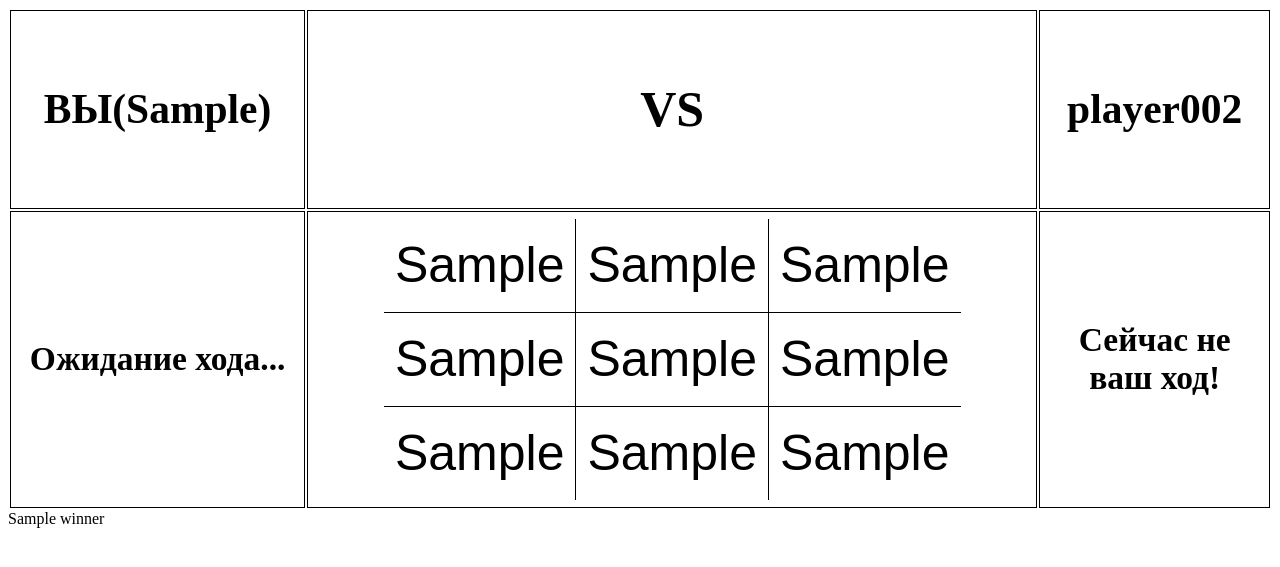
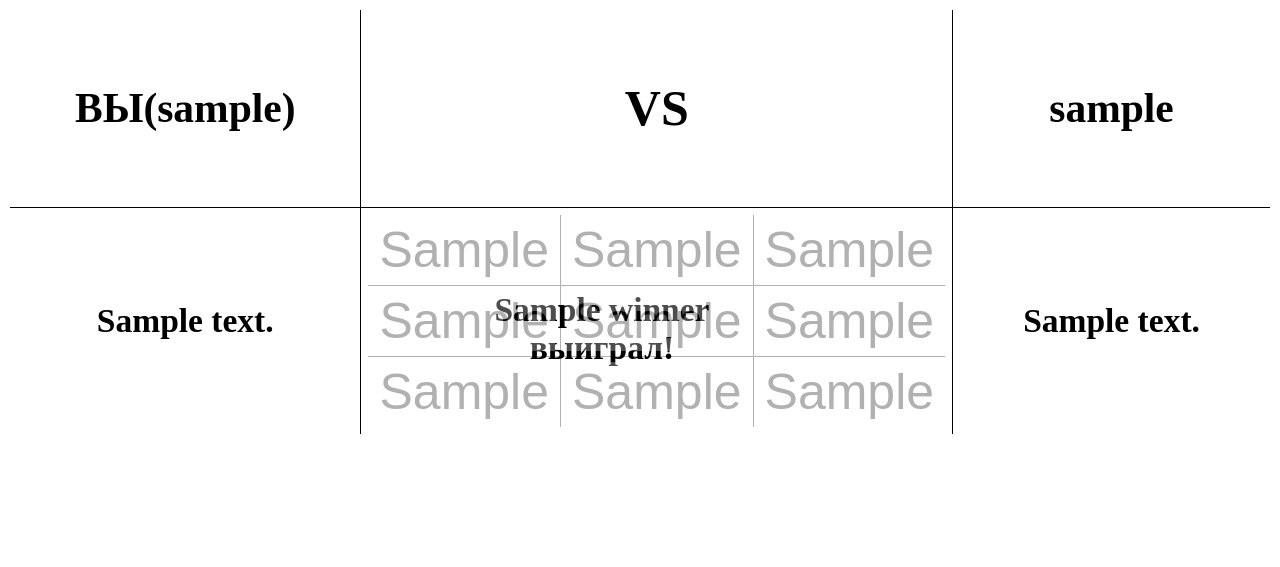
Before and after one commit to petia2009/kris_cross_game, a Django app: template django-backend/kris_cross_game/game/templates/html/game.html in a window 1280 px wide. Shown: the top 567 px of the page. Run offline with Django 3.2, Linux system fonts and the light colour scheme; the template is opened without the code that fills it: most values are stand-ins (such as "Sample title", 1, 10 or a date in 2020).

Commit message:
django server 7 view game.html check_win desin

```diff
--- a/django-backend/kris_cross_game/game/logic/classes.py
+++ b/django-backend/kris_cross_game/game/logic/classes.py
@@ -24,10 +24,10 @@ class FieldXO:
         self.move_y = False
 
     def is_this_move_win(self, x_or_o, x, y):
+        self.__field__[y][x] = x_or_o
         if self.is_winner(self.get_whoose_move()):
             return True
         else:
-            self.__field__[y][x] = x_or_o
             self.move_x, self.move_y = self.move_y, self.move_x
             return False
 
--- a/django-backend/kris_cross_game/game/static/css/game.css
+++ b/django-backend/kris_cross_game/game/static/css/game.css
@@ -1,12 +1,16 @@
 .content {
     width: 100%;
     height: 100%;
+    border-collapse: collapse;
+    border: 2px solid white
 }
 
 .field {
     position: relative;
     border-collapse: collapse;
     border: 2px solid white;
+    width: 100%;
+    height: 100%;
     margin: auto;
 }
 
@@ -14,8 +18,7 @@ td {
     border: 1px solid black;
     text-align: center;
     font-size: 50px;
-    width: 83px;
-    height: 83px;
+    width: 33%;
     padding: 5px;
 }
 .cell:hover {
--- a/django-backend/kris_cross_game/game/templates/html/game.html
+++ b/django-backend/kris_cross_game/game/templates/html/game.html
@@ -7,48 +7,26 @@
 
 <table class="content">
     <tr>
-        <td class="player1"><h5>ВЫ({{player1}})</h5></td>
+        <td class="player1"><h5>ВЫ({{nick_player1}})</h5></td>
         <td><h1 id="VS">VS</h1></td>
-        <td class="player2"><h5>player002</h5></td>
+        <td class="player2"><h5>{{nick_player2}}</h5></td>
     </tr>
     <tr>
-        <td><h6 id="descr_player1">Ожидание хода...</h6></td>
+        <td><h6 id="descr_player1">{{descr_player1}}</h6></td>
         <td>
-            <table class="field">
-
-                <form action="#" method="post">
-                    {% csrf_token %}
-                <tr>
-                    <td class="cell">
-                        <button class="custom_btn" name="coords" type="submit" value="0 0">{{field.0.0}}</button></td>
-                    <td class="cell">
-                        <button class="custom_btn" name="coords" type="submit" value="0 1">{{field.0.1}}</button></td>
-                    <td class="cell">
-                        <button class="custom_btn" name="coords" type="submit" value="0 2">{{field.0.2}}</button></td>
-                </tr>
-                <tr>
-                    <td class="cell">
-                        <button class="custom_btn" name="coords" type="submit" value="1 0">{{field.1.0}}</button></td>
-                    <td class="cell">
-                        <button class="custom_btn" name="coords" type="submit" value="1 1">{{field.1.1}}</button></td>
-                    <td class="cell">
-                        <button class="custom_btn" name="coords" type="submit" value="1 2">{{field.1.2}}</button></td>
-                </tr>
-                <tr>
-                    <td class="cell">
-                        <button class="custom_btn" name="coords" type="submit" value="2 0">{{field.2.0}}</button></td>
-                    <td class="cell">
-                        <button class="custom_btn" name="coords" type="submit" value="2 1">{{field.2.1}}</button></td>
-                    <td class="cell">
-                        <button class="custom_btn" name="coords" type="submit" value="2 2">{{field.2.2}}</button></td>
-                </tr>
-                </form>
-            </table>
+            {% if winner != None %}
+                {% include 'html/game_win.html' with who_winner=winner%}
+            {% else %}
+                {% include 'html/game_table.html' %}
+            {% endif %}
         </td>
-        <td><h6 id="descr_player2">Сейчас не ваш ход!</h6></td>
+        <td><h6 id="descr_player2">{{descr_player2}}</h6></td>
     </tr>
 </table>
-{{winner}}
+<!-- <form>
+    <input type="hidden" value="new_game" name="new_game">
+    <input type="submit" value="NEW_GAME">
+</form> !-->
 <script src="{% static 'js/game.js'%}"></script>
 
 {% endblock %}
--- /dev/null
+++ b/django-backend/kris_cross_game/game/templates/html/game_button_for_table.html
@@ -0,0 +1 @@
+<button class="custom_btn" name="coords" type="submit" value="{{coords_value}}">{{cell}}</button>
--- /dev/null
+++ b/django-backend/kris_cross_game/game/templates/html/game_win.html
@@ -0,0 +1,31 @@
+<h6 style="position: absolute; margin-left: 10%">{{who_winner}}<br>выиграл!</h6>
+<table class="field" style="opacity: 0.3">
+
+    <form action="#" method="post">
+        {% csrf_token %}
+        <tr>
+            <td class="cell">
+                <button class="custom_btn" name="coords" type="submit" value="0 0">{{field.0.0}}</button></td>
+            <td class="cell">
+                <button class="custom_btn" name="coords" type="submit" value="0 1">{{field.0.1}}</button></td>
+            <td class="cell">
+                <button class="custom_btn" name="coords" type="submit" value="0 2">{{field.0.2}}</button></td>
+        </tr>
+        <tr>
+            <td class="cell">
+                <button class="custom_btn" name="coords" type="submit" value="1 0">{{field.1.0}}</button></td>
+            <td class="cell">
+                <button class="custom_btn" name="coords" type="submit" value="1 1">{{field.1.1}}</button></td>
+            <td class="cell">
+                <button class="custom_btn" name="coords" type="submit" value="1 2">{{field.1.2}}</button></td>
+        </tr>
+        <tr>
+            <td class="cell">
+                <button class="custom_btn" name="coords" type="submit" value="2 0">{{field.2.0}}</button></td>
+            <td class="cell">
+                <button class="custom_btn" name="coords" type="submit" value="2 1">{{field.2.1}}</button></td>
+            <td class="cell">
+                <button class="custom_btn" name="coords" type="submit" value="2 2">{{field.2.2}}</button></td>
+        </tr>
+    </form>
+</table>
```
Also changed, not shown: django-backend/kris_cross_game/game/templates/html/game_table.html (added, +30 -0 lines), django-backend/kris_cross_game/game/views.py (+12 -4 lines).
